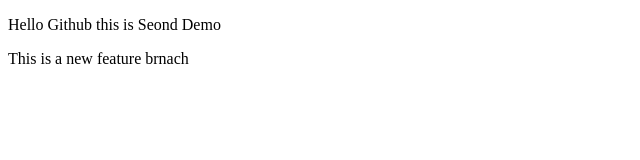
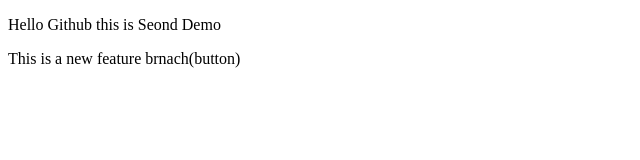
Before and after one commit to AmandSriSiddhartha/SeondDemo, a plain HTML site: page index.html in a window 1280 px wide. Shown: the full height of the page, 0-640 px from the left. Drawn offline with Linux system fonts and the light colour scheme.

```diff
--- a/index.html
+++ b/index.html
@@ -7,6 +7,6 @@
 </head>
 <body>
     <p>Hello Github this is Seond Demo</p>
-    <p> This is a new feature brnach</p>
+    <p> This is a new feature brnach(button)</p>
 </body>
 </html>
```
